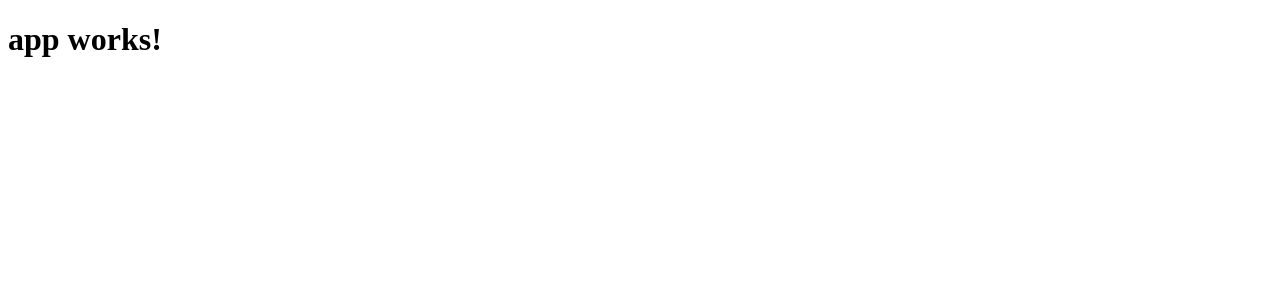
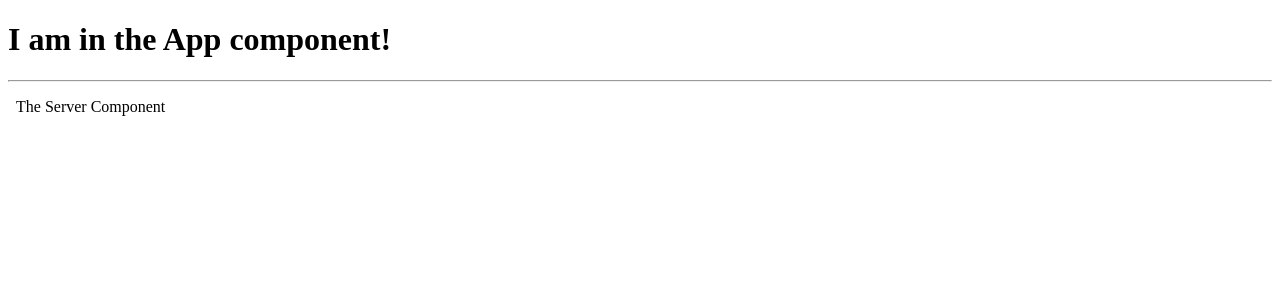
Before and after one commit to Inuyasha5689/Angular4-First-App, an Angular app: page / in a window 1280 px wide. Shown: the top 300 px of the page. Built offline with nearby package versions, Linux system fonts and the light colour scheme.

Commit message:
Created the app and a component by hand.

```diff
--- a/src/app/app.component.html
+++ b/src/app/app.component.html
@@ -1,3 +1,3 @@
-<h1>
-  {{title}}
-</h1>
+<h1>I am in the App component!</h1>
+<hr>
+<app-server></app-server>
--- a/src/app/app.component.ts
+++ b/src/app/app.component.ts
@@ -6,5 +6,4 @@ import { Component } from '@angular/core';
   styleUrls: ['./app.component.css']
 })
 export class AppComponent {
-  title = 'app works!';
 }
--- a/src/app/app.module.ts
+++ b/src/app/app.module.ts
@@ -4,10 +4,12 @@ import { FormsModule } from '@angular/forms';
 import { HttpModule } from '@angular/http';
 
 import { AppComponent } from './app.component';
+import { ServerComponent} from './server/server.component';
 
 @NgModule({
   declarations: [
-    AppComponent
+    AppComponent,
+    ServerComponent
   ],
   imports: [
     BrowserModule,
--- /dev/null
+++ b/src/app/server/server.component.html
@@ -0,0 +1,10 @@
+<!DOCTYPE html>
+<html lang="en">
+<head>
+    <meta charset="UTF-8">
+
+</head>
+<body>
+  <p>The Server Component</p>
+</body>
+</html>
```
Also changed, not shown: src/app/server/server.component.ts (added, +8 -0 lines).
